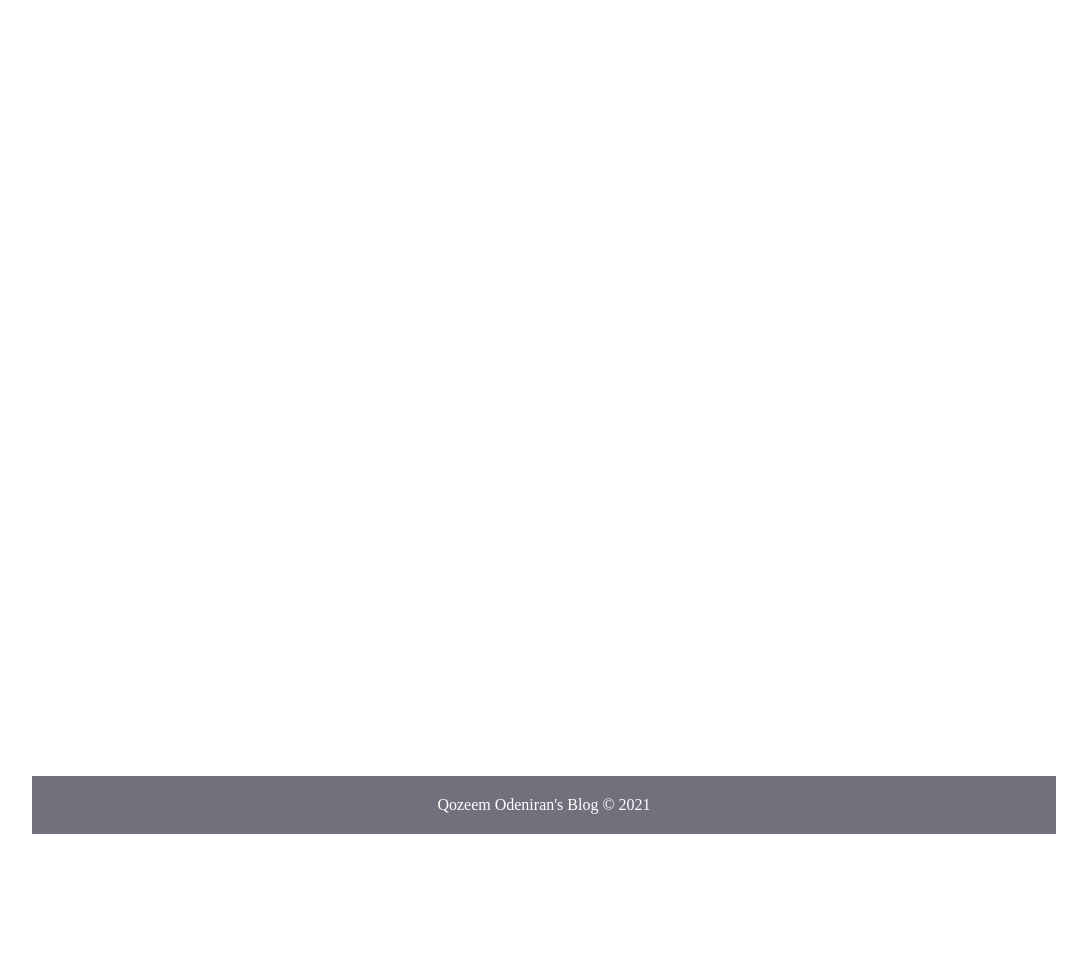
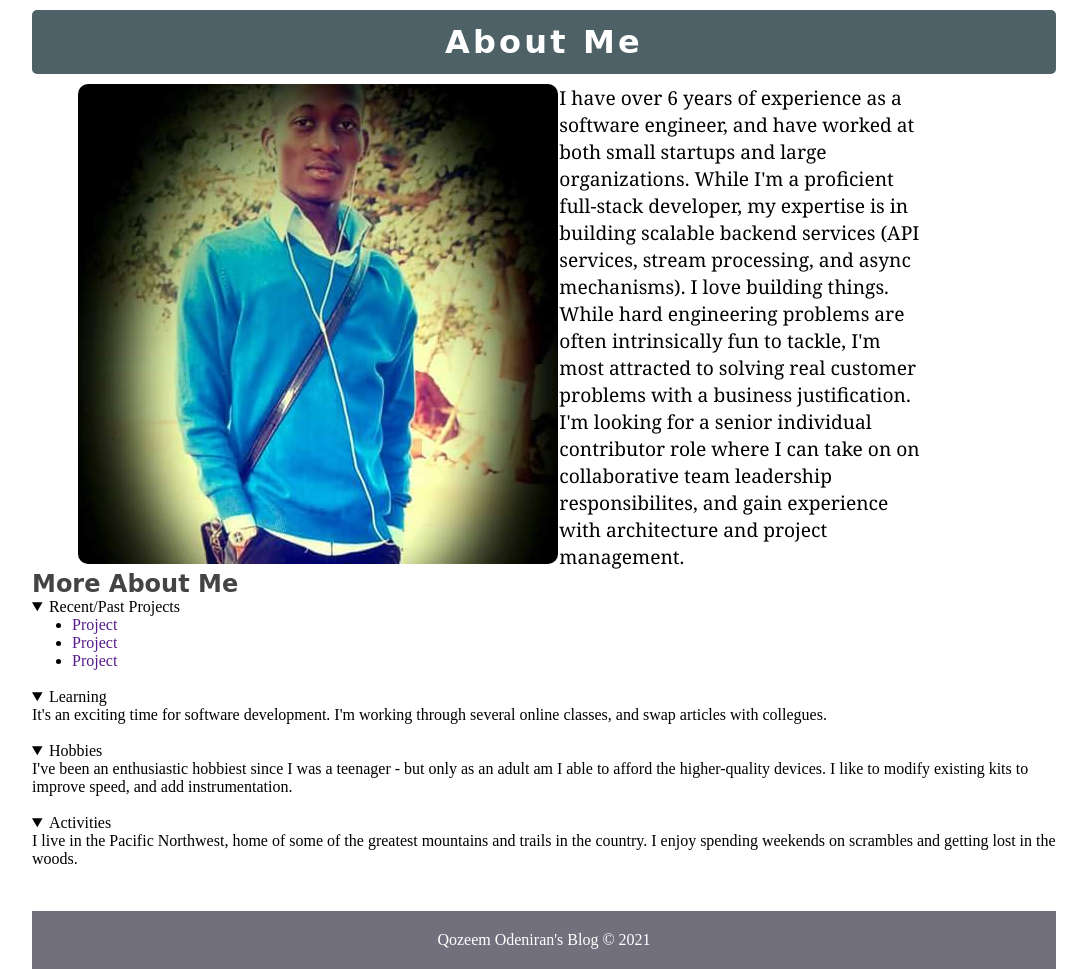
Before and after one commit to qozeemodeniran/qozeemblog, a PHP site: page /about.php in a window 1280 px wide. Shown: the part 62-1031 px from the top of the page, without its empty margins (96-1183 px from the left). Before the commit the page ends 896 px from the top, so only its background shows below. Run offline with PHP 8.4, Linux system fonts and the light colour scheme; some web fonts are replaced.

Commit message:
working on about page

```diff
--- a/about.php
+++ b/about.php
@@ -1,7 +1,7 @@
 <?php require_once('config.php') ?>
 
 <?php $pageDescription="Visit http://qozeem.blog to get the most latest and relevant stories on Inspiration, Motivation, Business, Tech, News, and Sports"?>
-<?php $pageTitle="Qozeem Blog | Contact Us"?>
+<?php $pageTitle="Qozeem Blog | About Me"?>
 <?php require_once( ROOT_PATH . '/includes/head_section.php') ?>
 </head>
 
@@ -13,15 +13,54 @@
 <?php include( ROOT_PATH . '/includes/navbar.php') ?>
 
 <!-- Page Content -->
-<!-- <div class="content"><br><br>
-	<i>Qozeem's Blog was</i> inspired by the <strong>Wejapa Internships</strong> final project. The blog is a platform you can get the most detailed stories ranging from <i>motivation, inspiration</i> and tech solutions.
-	<br><br><br>
-	<h1>Wejapa Internships</h1>
-	<p>My profound gratitude goes to WeJapa for the great opportunity given to beginners like myself to actually learn, unlearn, relearn and expand our horizons in the tech world. Although, before the internship, I have taken time to learn the basics of web and android programming. Among others, I am comfortable with HTML5, CSS3, PHP, JAVASCRIPT, JAVA, and PYTHON (basic parts). I saw the advert about the Wejapa Intership on twitter and I decided to opt-in so as to further extend my learning. I opted in as a PHP-backend developer(beginner). The Intership took place for about 3-4 months of rigorous learning and hands-on tasks after each completed module.  At the end of the last module on the internship, we were assigned individual projects of creating a blog which gave birth to <a href="https://qozeemblog.herokuapp.com/index.php">qozeemblog.</a> I decided to launch the blog as it meets the standards of every other blogs out there that people get varieties of help from. <br> "I know learning can be exhausting, but he who never gives up shall see the light at the end of the tunnel." <i> <br> We Move.</i></p>
-	<hr>
-	<h1>Qozeem Odeniran</h1>
-	<p>Agile Computer Science graduate from University of Ilorin,Ilorin Nigeria. Skilled in HTML5, CSS3, JAVASCRIPT, PHP, MYSQL DATABASES, SQL, PYTHON, JAVA, ANDROID STUDIO, VCS(GITHUB). Currently works as a <i>Software Developer Intern</i> at <strong>Parmz Digital Technologies</strong> Lagos, Nigeria. <br> See <a href="https://qozeemodeniran.github.io/" target="_blank">Portfolio</a> to know more about <b>Qozeem Odeniran.</b></p>
-</div> -->
+<div class="content">
+<h1 class="btn" style="text-align: center;">About Me</h1>
+<section class="half">
+	<div class="container">
+		<div class="post_info">
+			<img src="/static/./images/./blueshirt.jpg" alt="qozeem-odeniran" srcset="" style="border-radius: 10px;">
+		</div>
+	</div>
+</section>
+
+<section class="half">
+	<div class="container">
+		<div class="post-body-div">
+			I have over 6 years of experience as a software engineer, and have worked at both small startups and large organizations. While I'm a proficient full-stack developer, my expertise is in building scalable backend services (API services, stream processing, and async mechanisms).
+
+			I love building things. While hard engineering problems are often intrinsically fun to tackle, I'm most attracted to solving real customer problems with a business justification. I'm looking for a senior individual contributor role where I can take on on collaborative team leadership responsibilites, and gain experience with architecture and project management.
+		</div>
+	</div>
+</section>
+
+
+<section class="whole">
+	<h1>More About Me</h1>
+		<details open>
+			<summary>Recent/Past Projects</summary>
+			<ul>
+				<li><a href="">Project</a></li>
+				<li><a href="">Project</a></li>
+				<li><a href="">Project</a></li>
+			</ul>
+		</details>
+		<br>
+		<details open>
+			<summary>Learning</summary>
+			It's an exciting time for software development. I'm working through several online classes, and swap articles with collegues.
+		</details>
+		<br>
+		<details open>
+			<summary>Hobbies</summary>
+			I've been an enthusiastic hobbiest since I was a teenager - but only as an adult am I able to afford the higher-quality devices. I like to modify existing kits to improve speed, and add instrumentation.
+		</details>
+		<br>
+		<details open>
+			<summary>Activities</summary>
+			I live in the Pacific Northwest, home of some of the greatest mountains and trails in the country. I enjoy spending weekends on scrambles and getting lost in the woods.
+		</details>
+</section>
+</div>
 
 <!-- footer -->
 <?php include( ROOT_PATH . '/includes/footer.php') ?>
--- a/filtered_posts.php
+++ b/filtered_posts.php
@@ -2,6 +2,10 @@
 
 <?php include('config.php'); ?>
 <?php include('includes/public_functions.php'); ?>
+
+<!-- Defining variables for SEO -->
+<?php $pageDescription="Visit http://qozeem.blog to get the most latest and relevant stories on Inspiration, Motivation, Business, Tech, News, and Sports"?>
+<?php $pageTitle="Qozeem Blog"?>
 <?php include('includes/head_section.php'); ?>
 <?php
 	// Get posts under a particular topic
@@ -10,7 +14,6 @@
 		$posts = getPublishedPostsByTopic($topic_id);
 	}
 ?>
-	<title>Qozeem'm Blog | Home </title>
 </head>
 <body>
 <div class="container">
--- a/static/css/public_styling.css
+++ b/static/css/public_styling.css
@@ -15,6 +15,25 @@ h1, h2, h3, h4, h5, h6 { color: #444; font-family: 'Averia Serif Libre', cursive
 a { text-decoration: none; }
 ul, ol { margin-left: 40px; }
 hr { margin: 10px 0px; opacity: .25; }
+
+/* ABOUT PAGE IMAGE POSITIONING */
+.half{
+	width: 45%;
+	height: 100%;
+	display: inline-block;
+	margin-right: 2%;
+	float: left;
+}
+
+.whole{
+	clear: both;
+}
+
+/* FONT AWESOME STYLING */
+.fa {
+	font-size: 20%;
+}
+
 
 /* FORM DEFAULTS */
 form h2 {
```
Also changed, not shown: contact.php (+8 -8 lines), static/images/about.jpg (added), static/images/blueshirt.jpg (added), static/images/mylife.JPG (added).
